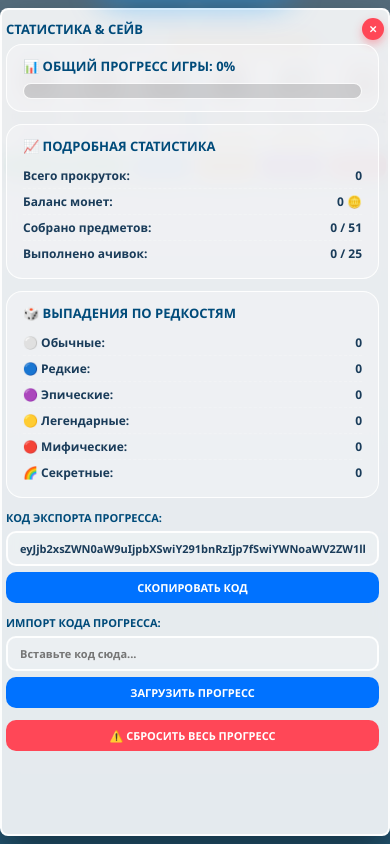
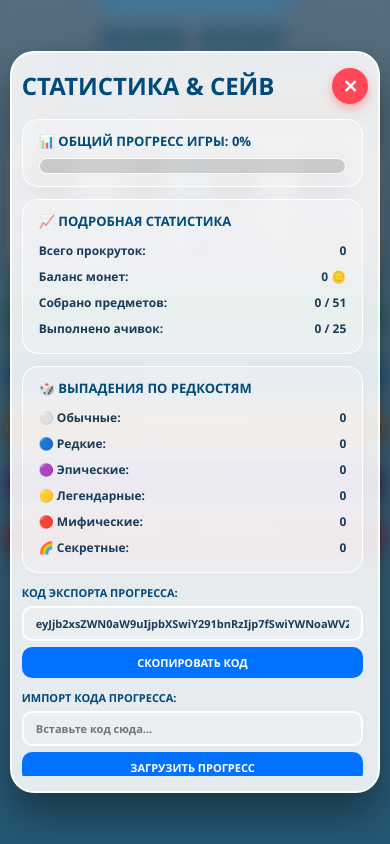
Before and after one commit to Fel1x2286/Fel1x2286.github.io, a plain HTML site: page index.html in a window 390 px wide. Both pictures are taken after a click on the button "ДАННЫЕ / СТАТИСТИКА". Drawn offline with Linux system fonts and the light colour scheme.

Commit message:
Add files via upload

```diff
--- a/index.html
+++ b/index.html
@@ -557,189 +557,58 @@
         .btn-blue { background: #0072ff; }
         .btn-red { background: #ff4757; }
 /* ========================================================== */
-/* УЛЬТРА-КОМПАКТНЫЙ РЕЖИМ ДЛЯ ВСЕХ ТЕЛЕФОНОВ                 */
+/* УНИВЕРСАЛЬНАЯ АДАПТИВНОСТЬ ПОД ЭКРАНЫ ТЕЛЕФОНОВ            */
 /* ========================================================== */
 @media screen and (max-width: 768px) {
     body {
-        padding: 2px;
-        justify-content: flex-start;
-        height: 100vh;
-        overflow: hidden; /* Убираем скролл у страницы */
-    }
-
-    /* Микро-шапка */
-    .header {
-        margin-top: 0;
-        margin-bottom: 2px;
+        padding: 6px;
     }
 
     .header h1 {
-        font-size: 20px;
-        letter-spacing: 1px;
+        font-size: clamp(26px, 7vw, 36px);
     }
 
     .header-bg-number {
-        font-size: 40px;
-        top: 50%;
+        font-size: 60px;
     }
 
-    .header p {
-        display: none; /* Скрываем подпись ради экономии места */
-    }
-
-    /* Монеты и удача в одну мини-строку */
-    .status-bar {
-        gap: 4px;
-        margin-bottom: 3px;
-    }
-
-    .coins-display, .luck-boost-btn, .luck-active-badge {
-        padding: 2px 8px;
-        font-size: 10px;
-        border-radius: 12px;
-    }
-
-    /* Ультра-компактная рулетка */
     .case-window {
         width: 100% !important;
         max-width: 100%;
-        height: 90px;
-        margin-bottom: 4px;
-        border-radius: 10px;
+        height: 130px;
     }
 
     .card {
-        min-width: 65px;
-        height: 90px;
-        padding: 2px 1px;
+        min-width: 90px;
+        height: 130px;
     }
 
     .card img {
-        width: 35px;
-        height: 35px;
-        border-radius: 4px;
-        border-width: 1px;
+        width: 50px;
+        height: 50px;
     }
 
-    .card span.card-name {
-        font-size: 7px;
-        max-height: 20px;
-        line-height: 0.9;
-    }
-
-    .rarity-tag {
-        font-size: 5px;
-        padding: 1px 3px;
-    }
-
-    /* Кнопки в микро-ряд (все в одну или две плотные линии) */
     .controls {
-        display: grid;
-        grid-template-columns: 2fr 1fr 1fr 1fr 1fr;
-        gap: 3px;
+        flex-direction: column;
+        gap: 8px;
         width: 100%;
-        margin-bottom: 2px;
     }
 
     .spin-btn {
-        grid-column: span 1;
-        padding: 6px 4px;
-        font-size: 11px;
-        min-width: unset;
-        border-radius: 10px;
-    }
-
-    .btn {
-        padding: 6px 2px;
-        font-size: 8px;
-        border-radius: 10px;
-        letter-spacing: 0;
-        text-align: center;
-        overflow: hidden;
-        text-overflow: ellipsis;
-        white-space: nowrap;
-    }
-
-    /* Модальные окна с прокруткой внутри */
-    .modal {
-        padding: 0;
+        width: 100%;
+        font-size: 16px;
+        padding: 12px;
     }
 
     .modal-content {
-        width: 100% !important;
-        max-width: 100% !important;
-        height: 98vh;
-        max-height: 98vh;
-        padding: 8px 4px;
-        border-radius: 8px;
+        width: 95% !important;
+        max-height: 88vh;
+        padding: 15px 10px;
     }
 
-    .modal-header {
-        margin-bottom: 4px;
-    }
-
-    .modal-header h2 {
-        font-size: 13px;
-    }
-
-    .close-btn {
-        width: 22px;
-        height: 22px;
-        font-size: 10px;
-    }
-
-    /* Сетки в модалках — 4 колонки, чтобы всё помещалось без длинных скроллов */
     .collection-grid, .achievements-grid {
-        grid-template-columns: repeat(4, 1fr) !important;
-        gap: 4px;
-    }
-
-    .collection-item {
-        height: 110px;
-        padding: 4px 2px;
-        border-radius: 8px;
-    }
-
-    .collection-item img {
-        width: 35px;
-        height: 35px;
-    }
-
-    .lock-icon {
-        font-size: 20px;
-        margin: 6px 0;
-    }
-
-    .collection-item span.item-title {
-        font-size: 7px;
-        max-height: 20px;
-    }
-
-    .count-badge {
-        font-size: 9px;
-    }
-
-    .achievement-card {
-        min-height: 90px;
-        padding: 4px 2px;
-        border-radius: 8px;
-    }
-
-    .ach-icon {
-        font-size: 18px;
-        margin-bottom: 1px;
-    }
-
-    .ach-title {
-        font-size: 8px;
-    }
-
-    .ach-desc {
-        font-size: 6px;
-        display: -webkit-box;
-        -webkit-line-clamp: 2;
-        -webkit-box-orient: vertical;
-        overflow: hidden;
+        grid-template-columns: repeat(2, 1fr) !important;
+        gap: 8px;
     }
 }
     </style>
```
